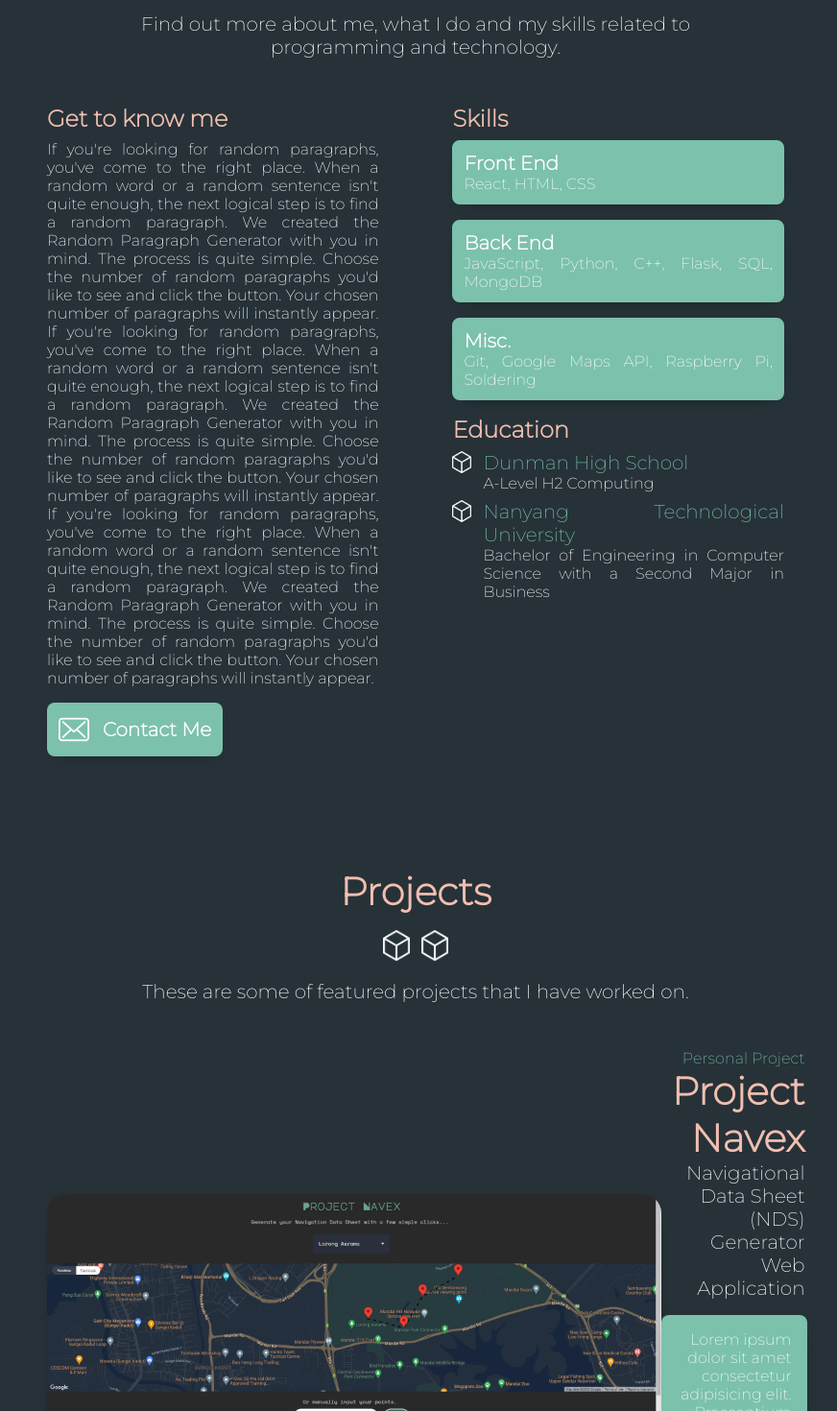
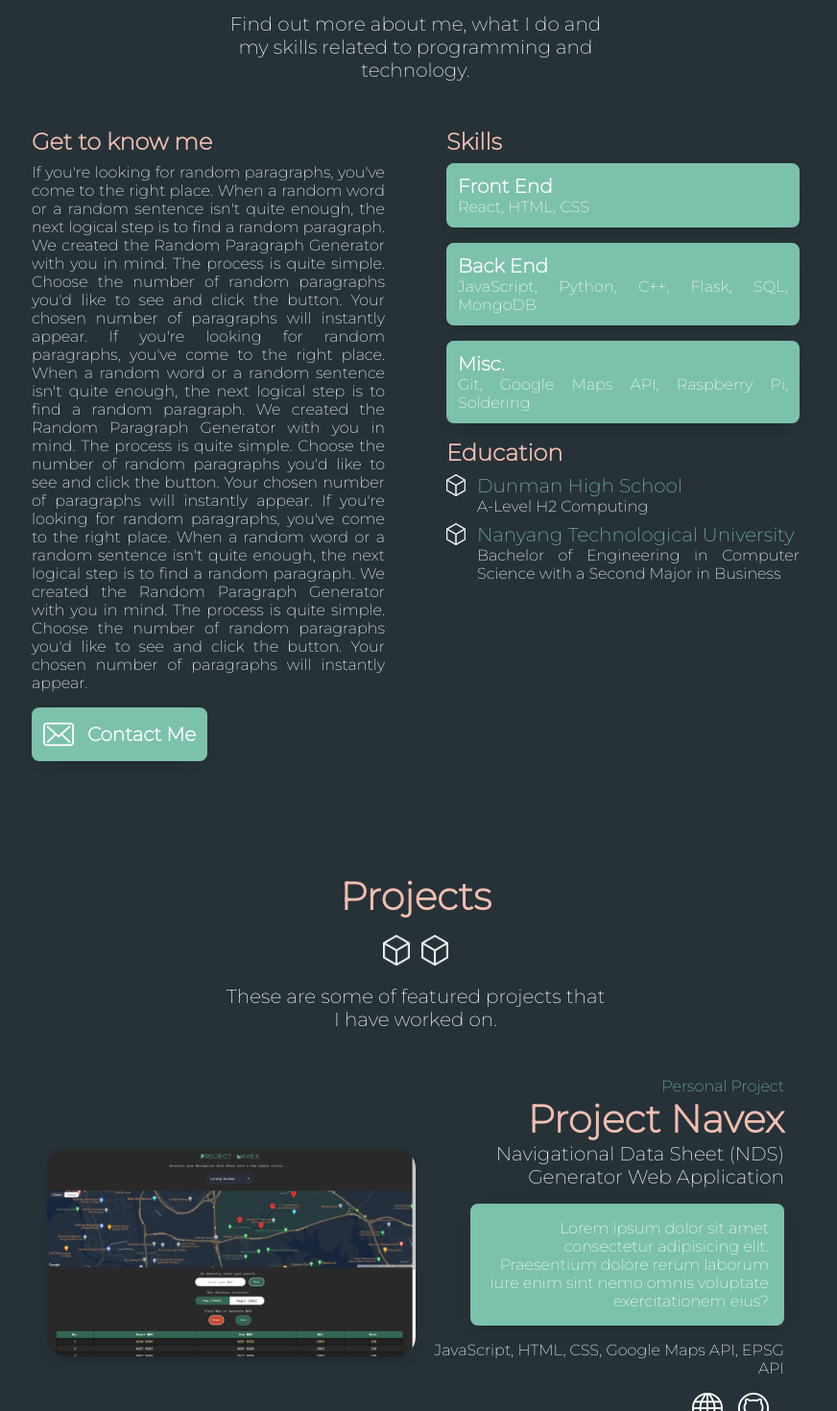
Before and after one commit to Airiinnn/lis, a React (Create React App) app: page / in a window 1280 px wide. Shown: the part 1080-2550 px from the top of the page at 96% size, without its empty margins (207-1079 px from the left). Built offline with nearby package versions, Linux system fonts and the light colour scheme.

Commit message:
Accomodated smaller computer screens. Need to make mobile friendly

```diff
--- a/src/assets/styles/aboutme.css
+++ b/src/assets/styles/aboutme.css
@@ -5,14 +5,13 @@
 
 .aboutme-container {
     display: flex;
-    justify-content: center;
+    justify-content: space-between;
     align-items: flex-start;
     margin-top: 32px;
 }
 
 .aboutme-left {
-    width: 27%;
-    padding-right: 6%;
+    width: 46%;
 }
 
 .desc-text {
@@ -45,7 +44,7 @@
 }
 
 .aboutme-right {
-    width: 27%;
+    width: 46%;
     display: flex;
     flex-direction: column;
     justify-content: space-between;
--- a/src/assets/styles/projects.css
+++ b/src/assets/styles/projects.css
@@ -19,14 +19,14 @@
 }
 
 .project-img {
-    height: 360px;
-    width: auto;
+    width: 50%;
+    height: auto;
     border-radius: 20px;
     box-shadow: 0 5px 20px -15px #000000;
 }
 
 .project-text {
-    width: auto;
+    width: 48%;
 }
 
 .right {
--- a/src/assets/styles/style.css
+++ b/src/assets/styles/style.css
@@ -65,6 +65,12 @@ button {
     width: auto;
 }
 
+.content-area {
+    width: 60%;
+    min-width: 800px;
+    margin: 0 auto;
+}
+
 .section-header {
     display: flex;
     flex-direction: column;
--- a/src/components/AboutMe.js
+++ b/src/components/AboutMe.js
@@ -13,6 +13,7 @@ export default function AboutMe() {
 
     return (
         <section id="aboutme" ref={ref}>
+            <div className="content-area">
                 <div className={`section-header ${inView ? "aboutme-header-1" : "aboutme-header-0"}`}>
                     <h1>About Me</h1>
                     <img className="section-cube" src={iconCube} alt="cube" />
@@ -73,6 +74,7 @@ export default function AboutMe() {
                         </div>
                     </div>
                 </div>
+            </div>
         </section>
     );
 }
--- a/src/components/Achievements.js
+++ b/src/components/Achievements.js
@@ -20,6 +20,7 @@ export default function Achievements() {
 
     return (
         <section id="achievements" ref={ref}>
+            <div className="content-area">
                 <div className={`${inView ? "achievements-1" : "achievements-0"}`}>
                     <div className="section-header">
                         <h1 className="center">Achievements</h1>
@@ -59,6 +60,7 @@ export default function Achievements() {
                         </Swiper>
                     </div>
                 </div>
+            </div>
         </section>
     );
 }
--- a/src/components/Projects.js
+++ b/src/components/Projects.js
@@ -14,6 +14,7 @@ export default function Projects() {
 
     return (
         <section id="projects" ref={ref}>
+            <div className="content-area">
                 <div className={`section-header ${inView ? "projects-header-1" : "projects-header-0"}`}>
                     <h1>Projects</h1>
                     <span>
@@ -47,6 +48,7 @@ export default function Projects() {
                         </div>
                     </a>
                 </div>
+            </div>
         </section>
     );
 }
```
Lines whose indentation alone changed are shown as unchanged.
